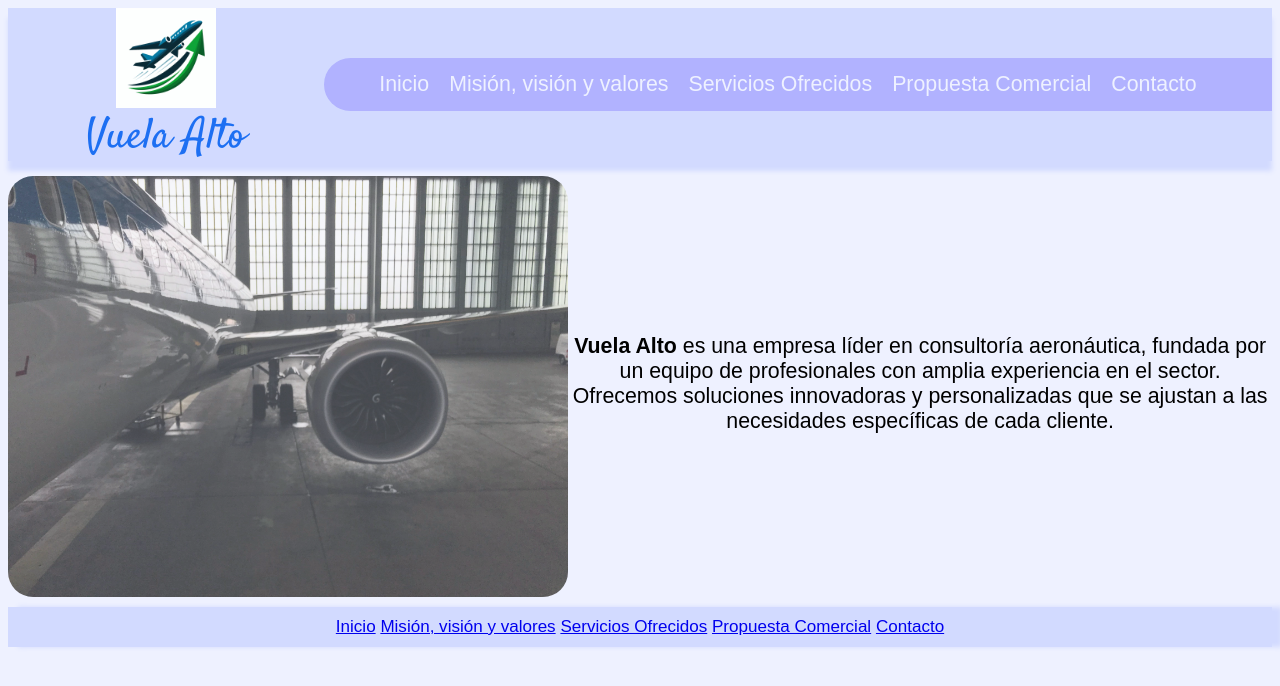
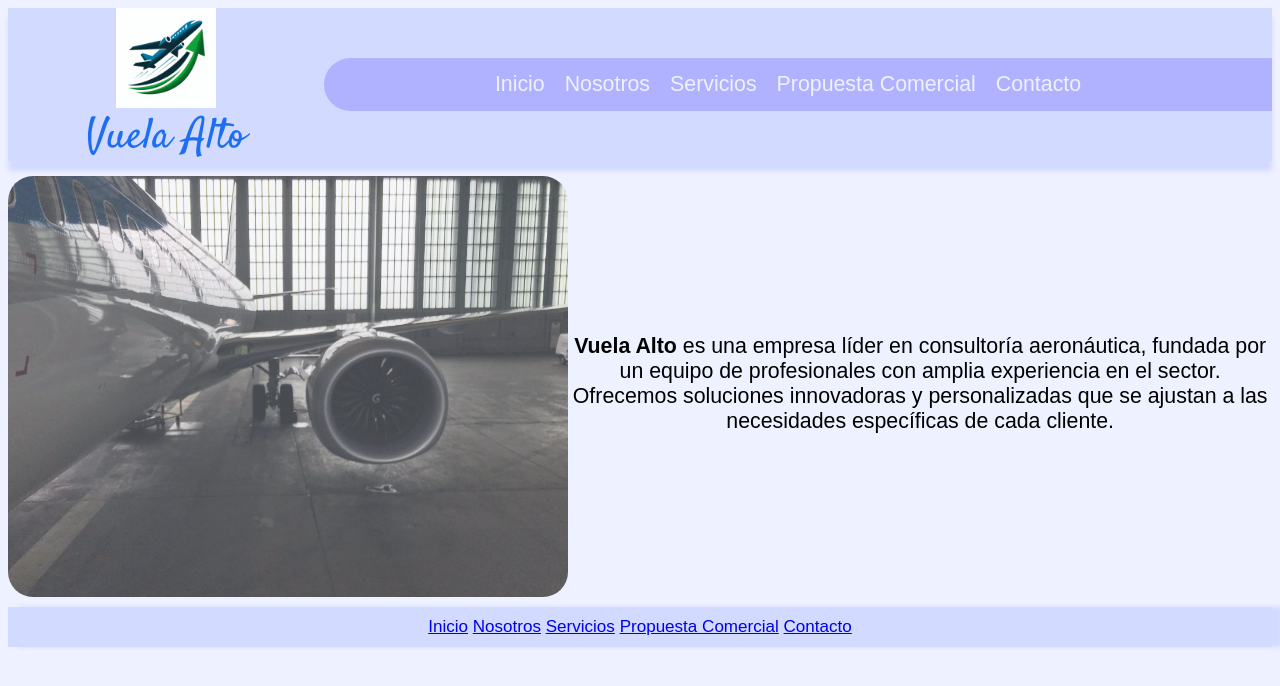
Before and after one commit to ArielG6/uva2_VuelaAlto, a plain HTML site: page index.html in a window 1280 px wide. Drawn offline with Linux system fonts and the light colour scheme.

Commit message:
actualizacion de links

```diff
--- a/index.html
+++ b/index.html
@@ -15,8 +15,8 @@
             <div class="nombre"><p>Vuela Alto</p></div>
             <nav class="menu">
                 <a class="menuLink" href="index.html">Inicio</a>
-                <a class="menuLink" href="mVyV.html">Misión, visión y valores</a>
-                <a class="menuLink" href="servicios.html">Servicios Ofrecidos</a>
+                <a class="menuLink" href="nosotros.html">Nosotros</a>
+                <a class="menuLink" href="servicios.html">Servicios</a>
                 <a class="menuLink" href="propuestaComercial.html">Propuesta Comercial</a>
                 <a class="menuLink" href="contacto.html">Contacto</a>
             </nav>
@@ -32,8 +32,8 @@
         <footer>
             <nav>
                 <a href="index.html">Inicio</a>
-                <a href="mVyV.html">Misión, visión y valores</a>
-                <a href="servicios.html">Servicios Ofrecidos</a>
+                <a href="nosotros.html">Nosotros</a>
+                <a href="servicios.html">Servicios</a>
                 <a href="propuestaComercial.html">Propuesta Comercial</a>
                 <a href="contacto.html">Contacto</a>
             </nav>
```
